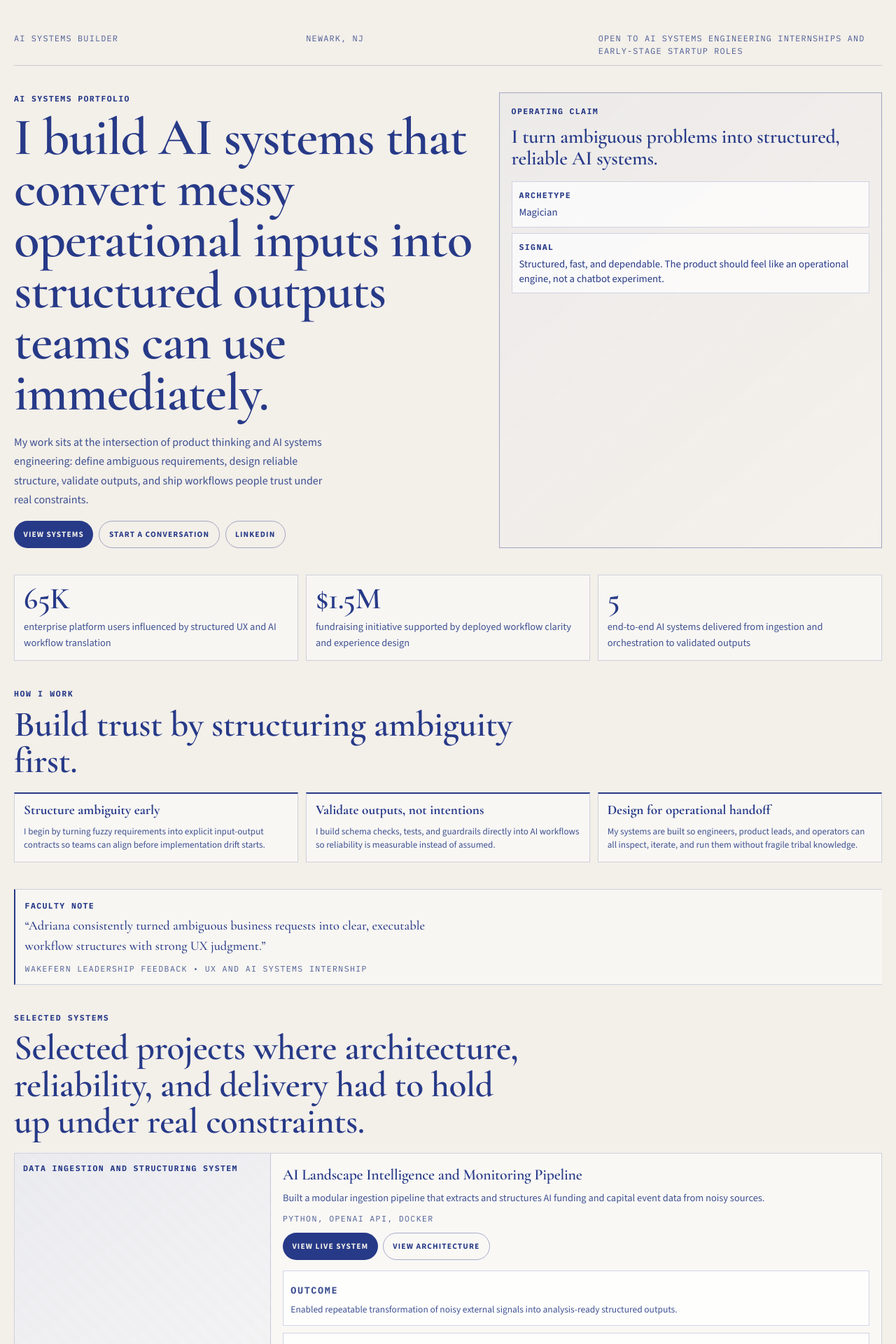
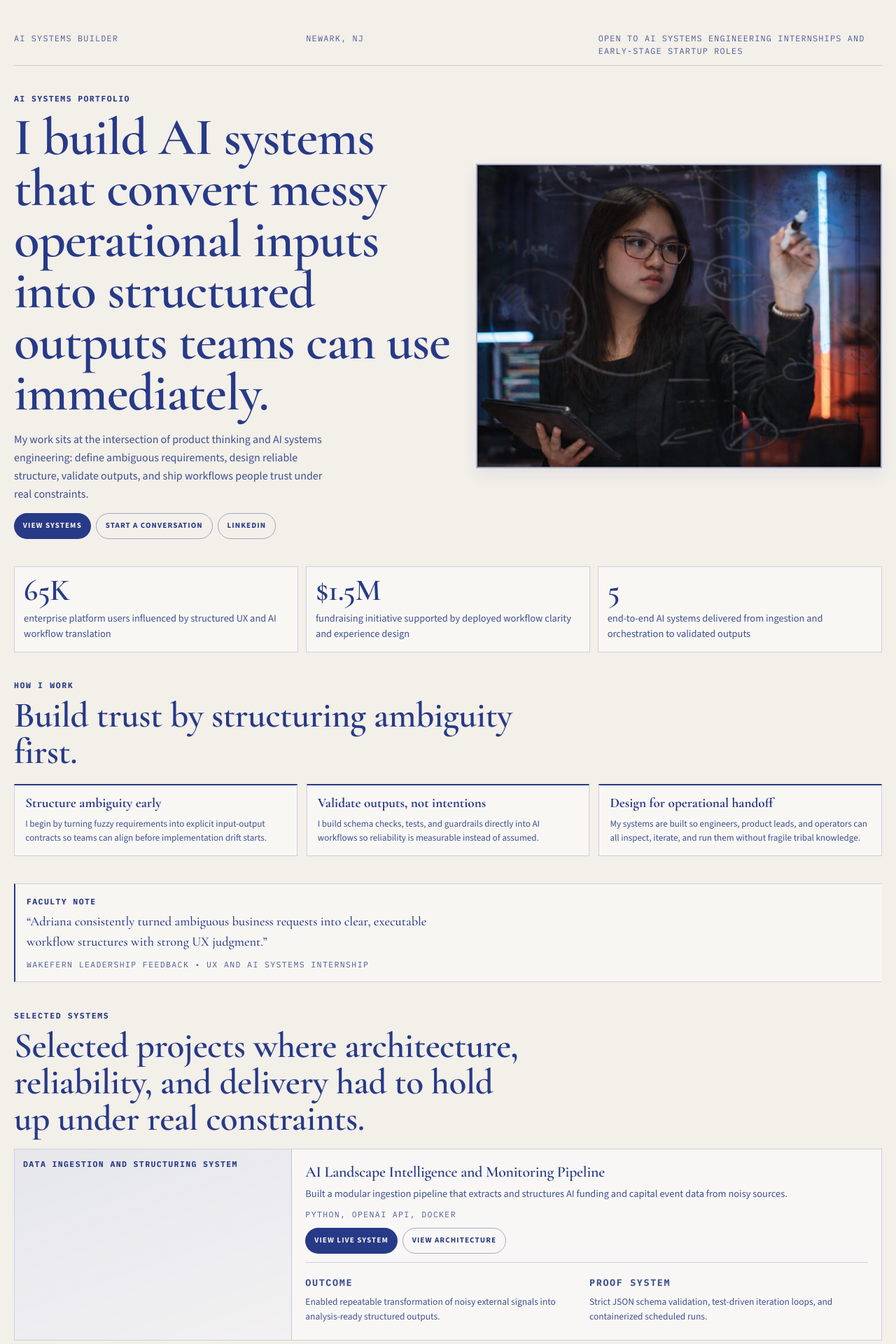
Before and after one commit to AdrianaSo123/portfolio_final, a Next.js app in the folder site/: page / in a window 1280 px wide. Shown: the top 1920 px of the page at 70% size. Built offline with nearby package versions, Linux system fonts and the light colour scheme.

Commit message:
Polish portfolio layout and improve local dev workflow

```diff
--- a/site/app/globals.css
+++ b/site/app/globals.css
@@ -57,8 +57,7 @@ body {
 }
 
 .swiss-shell > section {
-  margin-top: 2.4rem;
-  animation: rise-in 620ms ease both;
+  margin-top: clamp(2rem, 3vw, 2.8rem);
 }
 
 .reveal-section {
@@ -69,18 +68,6 @@ body {
 
 .reveal-section.is-visible {
   transform: translateY(0);
-}
-
-.swiss-shell > section:nth-of-type(2) {
-  animation-delay: 60ms;
-}
-
-.swiss-shell > section:nth-of-type(3) {
-  animation-delay: 120ms;
-}
-
-.swiss-shell > section:nth-of-type(4) {
-  animation-delay: 180ms;
 }
 
 .swiss-topline,
@@ -103,8 +90,9 @@ body {
 
 .swiss-hero {
   display: grid;
-  gap: 1.5rem;
-  grid-template-columns: minmax(0, 1.1fr) minmax(0, 0.9fr);
+  gap: clamp(1.1rem, 2.4vw, 1.8rem);
+  grid-template-columns: minmax(0, 1fr) minmax(0, 0.92fr);
+  align-items: center;
 }
 
 .swiss-claim {
@@ -128,46 +116,32 @@ body {
 }
 
 .swiss-lede {
-  margin-top: 1.2rem;
+  margin-top: 1rem;
   max-width: 58ch;
   font-size: 1rem;
-  line-height: 1.72;
+  line-height: 1.64;
   letter-spacing: 0;
   text-transform: none;
 }
 
-.hero-stage {
-  border: 1px solid var(--border-strong);
-  background: linear-gradient(140deg, rgba(50, 69, 154, 0.05), rgba(50, 69, 154, 0.01)),
-    var(--surface);
-  padding: 1.05rem;
+.hero-image-stage {
+  position: relative;
+  align-self: center;
+  border: 2px solid var(--border-strong);
+  background: var(--surface);
+  aspect-ratio: 4 / 3;
+  overflow: hidden;
+  box-shadow: 0 10px 22px rgba(39, 58, 136, 0.08);
 }
 
-.hero-stage h2 {
-  font-family: var(--font-display), "Cormorant Garamond", serif;
-  margin-top: 0.8rem;
-  font-size: clamp(1.55rem, 2.2vw, 2.25rem);
-  font-weight: 600;
-  line-height: 1.08;
-  letter-spacing: -0.01em;
-}
-
-.hero-stage-grid {
-  margin-top: 1.1rem;
-  display: grid;
-  gap: 0.5rem;
-}
-
-.hero-stage-grid > div {
-  border: 1px solid var(--border-soft);
-  background: rgba(255, 255, 255, 0.72);
-  padding: 0.62rem;
-}
-
-.hero-stage-grid > div p:last-child {
-  margin-top: 0.4rem;
-  font-size: 0.92rem;
-  line-height: 1.4;
+.hero-image {
+  width: 100%;
+  height: 100%;
+  object-fit: cover;
+  object-position: center;
+  display: block;
+  filter: none;
+  transform: none;
 }
 
 .metric-strip {
@@ -218,10 +192,10 @@ body {
 }
 
 .section-body {
-  margin-top: 1rem;
+  margin-top: 0.85rem;
   max-width: 66ch;
   font-size: 0.94rem;
-  line-height: 1.62;
+  line-height: 1.58;
 }
 
 .section-body-tight {
@@ -231,7 +205,7 @@ body {
 .work-grid {
   margin-top: 1.2rem;
   display: grid;
-  gap: 0.65rem;
+  gap: 0.8rem;
   grid-template-columns: repeat(3, minmax(0, 1fr));
 }
 
@@ -239,7 +213,7 @@ body {
   border: 1px solid var(--border-soft);
   border-top: 2px solid var(--accent-deep);
   background: rgba(255, 255, 255, 0.5);
-  padding: 0.82rem;
+  padding: 0.95rem;
 }
 
 .principle-card h3 {
@@ -261,7 +235,7 @@ body {
   border-top: 1px solid var(--border-soft);
   border-bottom: 1px solid var(--border-soft);
   background: rgba(255, 255, 255, 0.42);
-  padding: 0.85rem;
+  padding: 1rem;
 }
 
 .quote-strip-text {
@@ -283,15 +257,15 @@ body {
 }
 
 .campaign-grid {
-  margin-top: 1.2rem;
+  margin-top: 1rem;
   display: grid;
-  gap: 1rem;
+  gap: 0.9rem;
   grid-template-columns: 1fr;
 }
 
 .campaign-card {
   display: grid;
-  grid-template-columns: minmax(260px, 0.42fr) minmax(0, 1fr);
+  grid-template-columns: minmax(220px, 0.32fr) minmax(0, 0.68fr);
   border: 1px solid var(--border-soft);
   background: rgba(255, 255, 255, 0.55);
   transition: transform 150ms ease, box-shadow 150ms ease;
@@ -307,22 +281,16 @@ body {
 }
 
 .project-visual {
-  min-height: 190px;
+  min-height: 165px;
   border-right: 1px solid var(--border-soft);
   padding: 0.75rem;
-  background:
-    linear-gradient(145deg, rgba(50, 69, 154, 0.08), rgba(50, 69, 154, 0.03)),
-    repeating-linear-gradient(
-      45deg,
-      rgba(255, 255, 255, 0.2) 0,
-      rgba(255, 255, 255, 0.2) 8px,
-      rgba(255, 255, 255, 0.04) 8px,
-      rgba(255, 255, 255, 0.04) 16px
-    );
+  background: linear-gradient(160deg, rgba(39, 58, 136, 0.09), rgba(39, 58, 136, 0.03));
+  display: flex;
+  align-items: flex-start;
 }
 
 .project-content {
-  padding: 1.05rem;
+  padding: 1.2rem;
 }
 
 .project-content h3 {
@@ -335,9 +303,9 @@ body {
 }
 
 .project-summary {
-  margin-top: 0.55rem;
+  margin-top: 0.5rem;
   font-size: 0.9rem;
-  line-height: 1.62;
+  line-height: 1.56;
 }
 
 .project-stack {
@@ -350,23 +318,24 @@ body {
 }
 
 .project-action-row {
-  margin-top: 0.75rem;
+  margin-top: 0.65rem;
   display: flex;
   flex-wrap: wrap;
   gap: 0.45rem;
 }
 
 .project-proof-grid {
-  margin-top: 0.9rem;
+  margin-top: 0.75rem;
   display: grid;
-  gap: 0.65rem;
-  grid-template-columns: 1fr;
+  gap: 0.5rem;
+  grid-template-columns: repeat(2, minmax(0, 1fr));
+  border-top: 1px solid var(--border-soft);
+  padding-top: 0.55rem;
 }
 
 .project-proof-grid > div {
-  border: 1px solid var(--border-soft);
-  padding: 0.65rem;
-  background: rgba(255, 255, 255, 0.78);
+  padding: 0.15rem 0;
+  background: transparent;
 }
 
 .project-proof-grid p {
@@ -379,7 +348,7 @@ body {
   border: 1px solid var(--border-soft);
   border-left: 2px solid var(--accent-deep);
   background: rgba(255, 255, 255, 0.45);
-  padding: 0.95rem;
+  padding: 1.2rem;
 }
 
 .eyebrow {
@@ -391,10 +360,10 @@ body {
 }
 
 .action-row {
-  margin-top: 1rem;
+  margin-top: 0.85rem;
   display: flex;
   flex-wrap: wrap;
-  gap: 0.5rem;
+  gap: 0.45rem;
 }
 
 .action-primary,
@@ -403,8 +372,8 @@ body {
   align-items: center;
   justify-content: center;
   border-radius: 999px;
-  padding: 0.62rem 0.84rem;
-  font-size: 0.71rem;
+  padding: 0.58rem 0.8rem;
+  font-size: 0.69rem;
   font-weight: 700;
   text-transform: uppercase;
   letter-spacing: 0.1em;
@@ -454,16 +423,12 @@ body {
   outline-offset: 3px;
 }
 
-@keyframes rise-in {
-  from {
-    transform: translateY(16px);
+@media (max-width: 1080px) {
+  .swiss-shell {
+    width: min(1320px, 100% - 1.6rem);
+    padding-block: 1.6rem 3.4rem;
   }
-  to {
-    transform: translateY(0);
-  }
-}
 
-@media (max-width: 1080px) {
   .swiss-topline,
   .swiss-footer {
     grid-template-columns: 1fr;
@@ -477,6 +442,10 @@ body {
 
   .campaign-card {
     grid-template-columns: 1fr;
+  }
+
+  .hero-image-stage {
+    aspect-ratio: 3 / 2;
   }
 
   .project-visual {
--- a/site/app/page.tsx
+++ b/site/app/page.tsx
@@ -1,3 +1,4 @@
+import Image from "next/image";
 import { RevealSection } from "@/components/reveal-section";
 import { portfolioBrief } from "@/lib/portfolio-brief";
 
@@ -44,19 +45,16 @@ export default function Home() {
             </div>
           </div>
 
-          <div className="hero-stage">
-            <p className="eyebrow">Operating claim</p>
-            <h2>{brief.claim}</h2>
-            <div className="hero-stage-grid">
-              <div>
-                <p className="eyebrow">Archetype</p>
-                <p>{brief.archetype}</p>
-              </div>
-              <div>
-                <p className="eyebrow">Signal</p>
-                <p>{brief.signal}</p>
-              </div>
-            </div>
+          <div className="hero-image-stage">
+            <Image
+              src="/hero-operating-claim.png"
+              alt="Adriana So sketching workflow logic on glass while holding a tablet"
+              fill
+              sizes="(max-width: 1080px) 100vw, 50vw"
+              quality={75}
+              className="hero-image"
+              priority
+            />
           </div>
         </RevealSection>
 
--- a/site/components/reveal-section.tsx
+++ b/site/components/reveal-section.tsx
@@ -1,5 +1,6 @@
 "use client";
 
+import type { CSSProperties } from "react";
 import { useEffect, useRef, useState } from "react";
 
 type RevealSectionProps = {
@@ -45,15 +46,17 @@ export function RevealSection({
     return () => observer.disconnect();
   }, []);
 
+  const revealStyle = {
+    ["--reveal-delay"]: `${delayMs}ms`,
+  } as CSSProperties;
+
   return (
     <section
       ref={ref}
       id={id}
       aria-label={ariaLabel}
       className={`reveal-section ${isVisible ? "is-visible" : ""} ${className ?? ""}`.trim()}
-      style={{
-        ["--reveal-delay" as string]: `${delayMs}ms`,
-      }}
+      style={revealStyle}
     >
       {children}
     </section>
--- a/site/lib/portfolio-brief.ts
+++ b/site/lib/portfolio-brief.ts
@@ -101,8 +101,8 @@ export const portfolioBrief = {
         "Reduced research synthesis from hours to minutes while keeping outputs structured and reviewable.",
       proof:
         "Multi-format ingestion, async processing APIs, persona/theme clustering, and interactive result visualization.",
-      liveUrl: "https://github.com/AdrianaSo123",
-      architectureUrl: "https://github.com/AdrianaSo123",
+      liveUrl: "https://so-kind-research.vercel.app",
+      architectureUrl: "https://github.com/AdrianaSo123/soKind_research",
       outcomes: [
         "Supported multi-format ingestion (.txt, .docx, .pdf) with async RESTful processing.",
         "Engineered persona generation, theme extraction, and clustering logic to reduce synthesis time from hours to minutes.",
```
Also changed, not shown: package.json (added, +11 -0 lines), site/public/hero-operating-claim.png (added), 1 other file (tests, documents, lock files or other folders).
